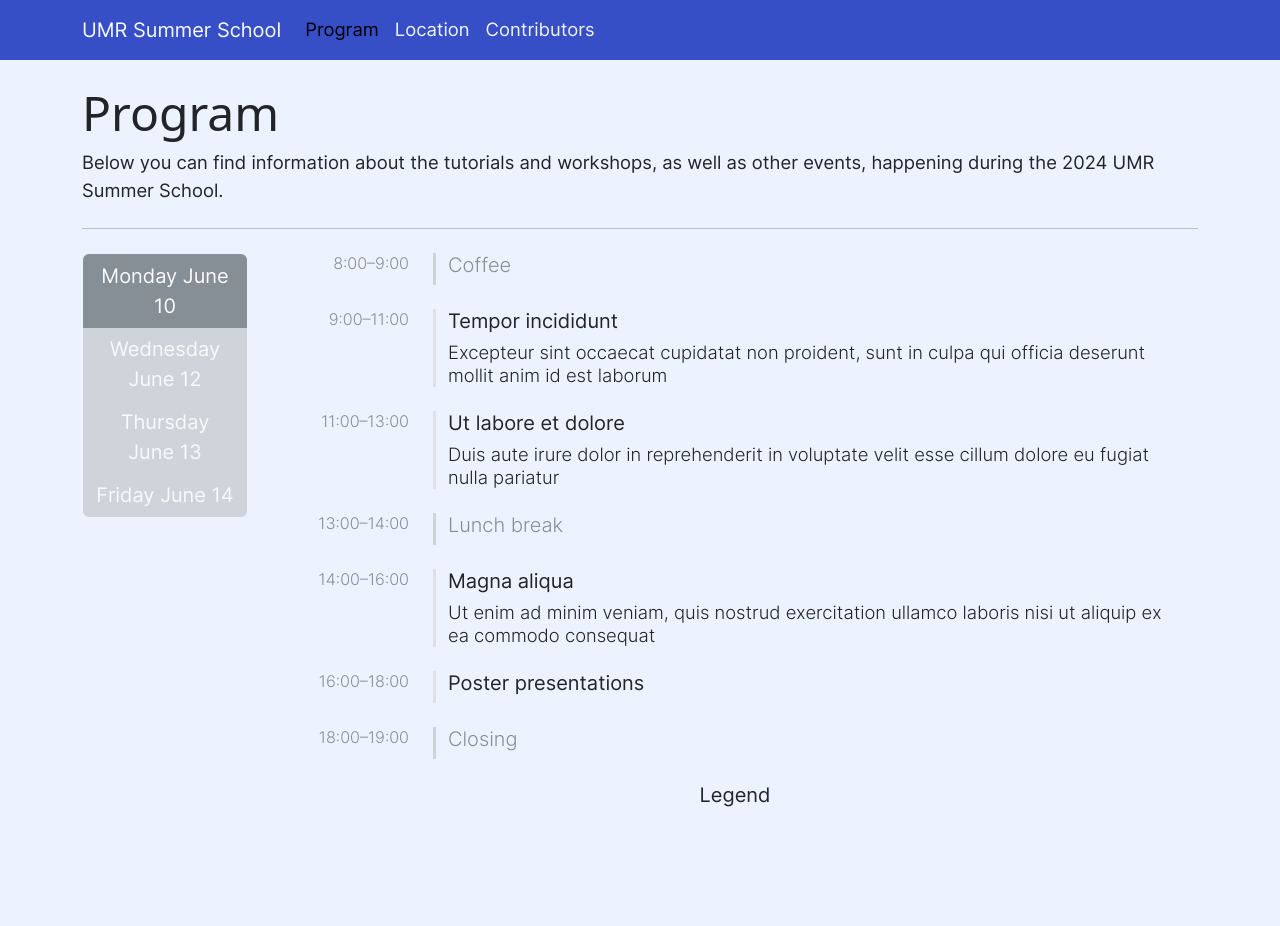
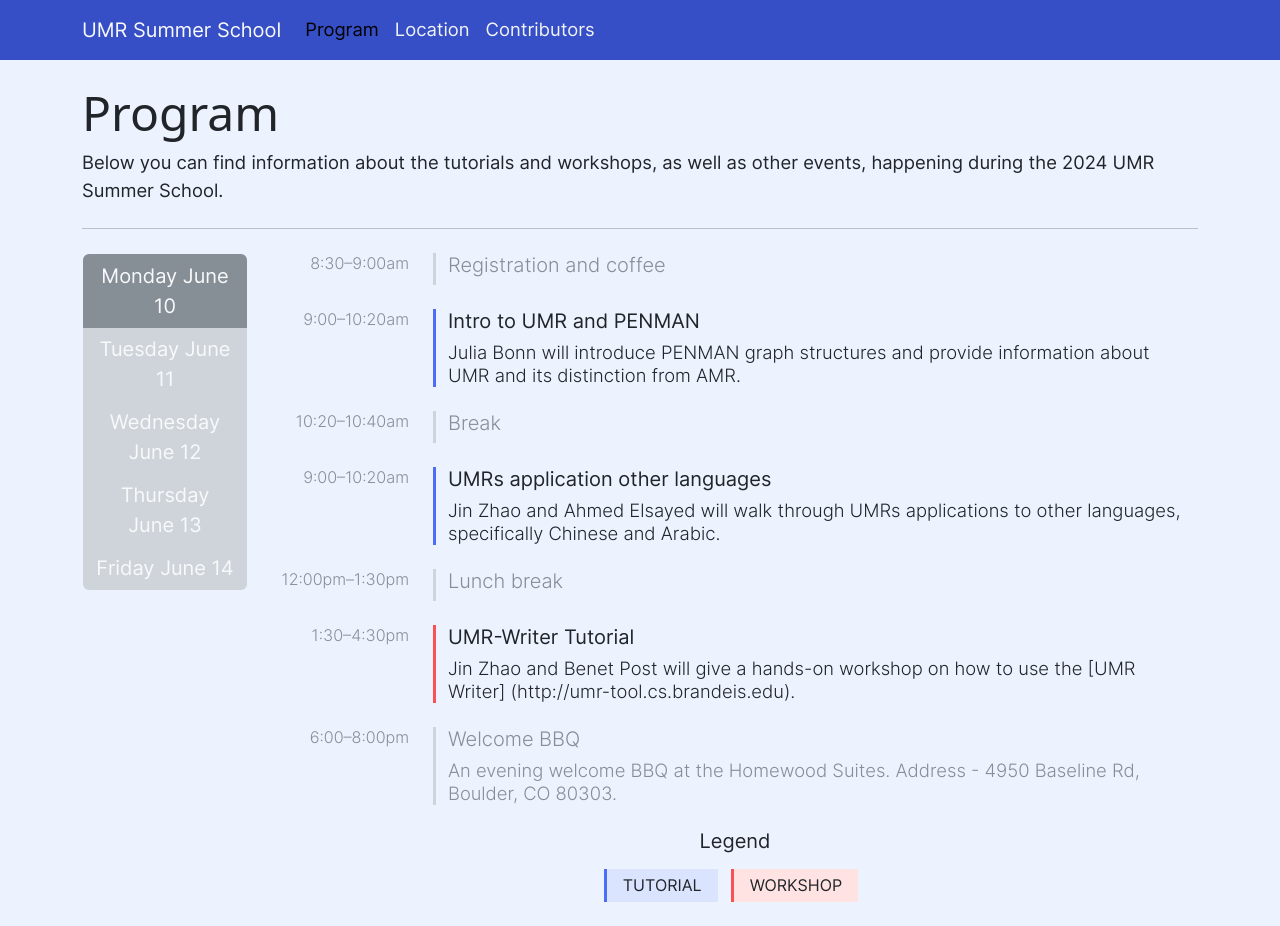
Before and after one commit to umr-summer-school/UMR_Summer_School, a Jekyll site: the page built from program.md, in a window 1280 px wide. Built offline with Jekyll 4.4.1, drawn with Linux system fonts in a browser that asks for light colours; before the commit the page ends 900 px from its top, so only the background shows below that.

Commit message:
adding schedule

```diff
--- a/_data/program.yml
+++ b/_data/program.yml
@@ -30,6 +30,7 @@ days:
       - time: 6:00 to 8:00pm
         title: Welcome BBQ
         subtitle: An evening welcome BBQ at the Homewood Suites. Address - 4950 Baseline Rd, Boulder, CO 80303.
+  - name: Tuesday June 11
     events:
       - time: 8:00 to 9:00
         title: Coffee
```
